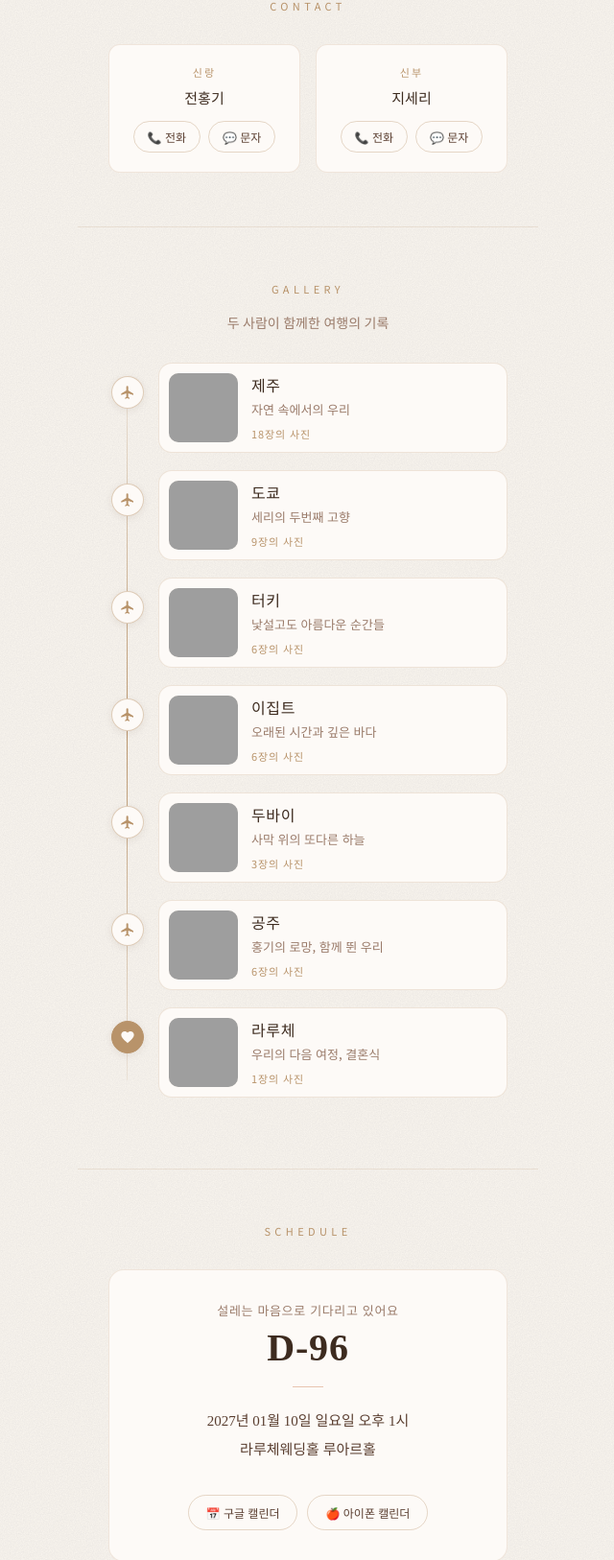
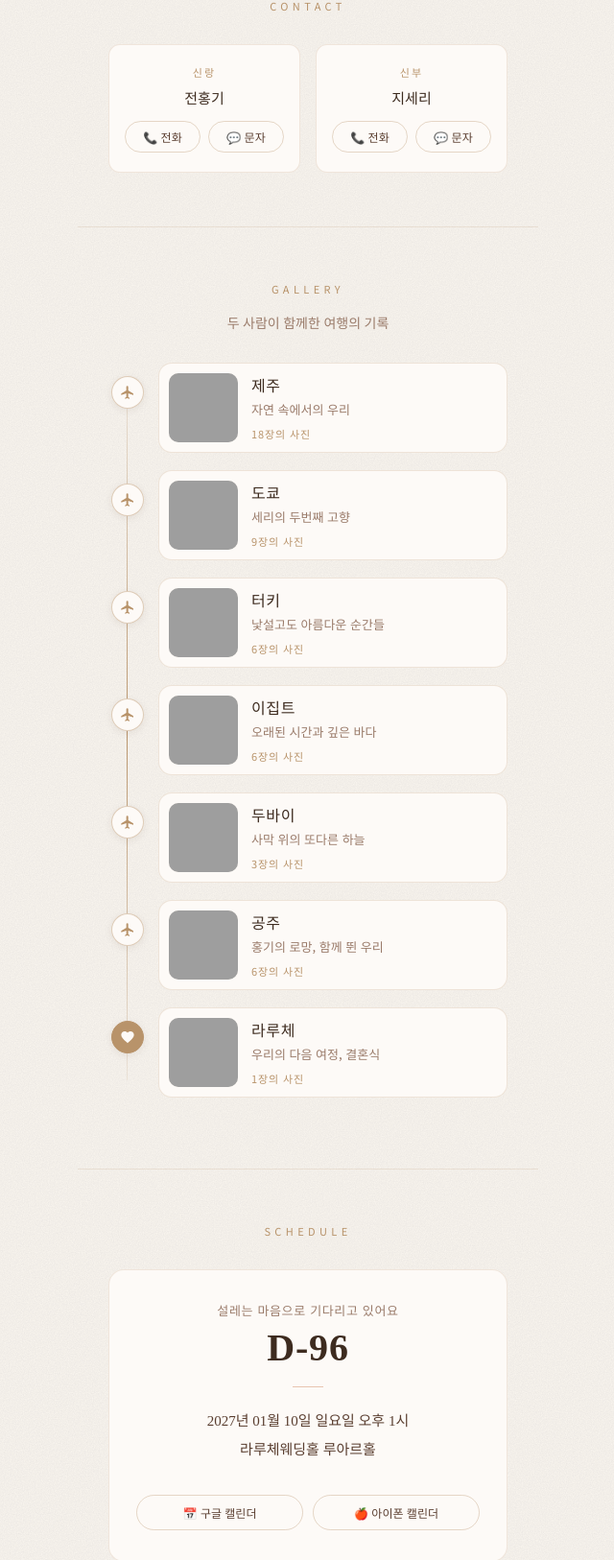
Before and after one commit to seri-ji/segi-wedding-invitation, a plain HTML site: page index.html in a window 1280 px wide. Shown: the part 1458-3084 px from the top of the page at 96% size, without its empty margins (319-959 px from the left). Drawn offline with Linux system fonts and the light colour scheme; grey boxes are pictures that could not be loaded; a web font is replaced by a local one.

Commit message:
modify width

```diff
--- a/index.html
+++ b/index.html
@@ -224,6 +224,7 @@
     border-radius: 12px;
     padding: 20px 16px;
     text-align: center;
+    min-width: 0;
   }
 
   .contact-role {
@@ -250,8 +251,10 @@
   .btn-contact {
     display: inline-flex;
     align-items: center;
+    justify-content: center;
     gap: 5px;
-    padding: 7px 14px;
+    flex: 1;
+    padding: 7px 10px;
     border-radius: 20px;
     font-family: 'Noto Sans KR', sans-serif;
     font-size: 12px;
@@ -260,6 +263,7 @@
     border: 1px solid rgba(184, 147, 106, 0.35);
     color: var(--text);
     background: transparent;
+    white-space: nowrap;
   }
 
   .btn-contact:hover { background: var(--light); }
@@ -523,7 +527,12 @@
   }
 
   .btn-cal {
-    padding: 9px 18px;
+    display: inline-flex;
+    align-items: center;
+    justify-content: center;
+    flex: 1;
+    min-width: 0;
+    padding: 9px 10px;
     border-radius: 20px;
     font-family: 'Noto Sans KR', sans-serif;
     font-size: 12px;
@@ -532,6 +541,7 @@
     color: var(--text);
     background: transparent;
     cursor: pointer;
+    white-space: nowrap;
     transition: background 0.2s;
   }
 
```
Also changed, not shown: wedding-invitation.html (+12 -2 lines).
